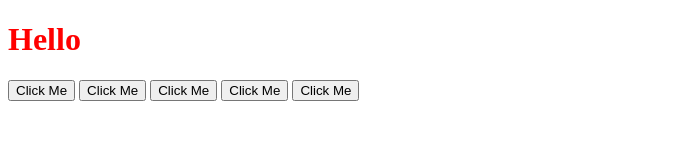
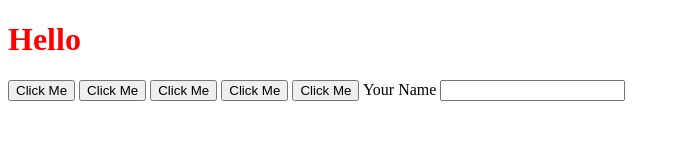
Before and after one commit to Lordwick5/jQuery, a plain HTML site: page index.html in a window 1280 px wide. Shown: the whole page, without its empty margins (0-680 px from the left). Drawn offline with nearby package versions, Linux system fonts and the light colour scheme.

Commit message:
updated code

```diff
--- a/index.html
+++ b/index.html
@@ -15,6 +15,9 @@
 <button>Click Me</button>
 <button>Click Me</button>
 
+<label for="name">Your Name</label>
+<input type="text" id="name" name="name">
+
 
 <script src="https://ajax.googleapis.com/ajax/libs/jquery/3.7.1/jquery.min.js"></script>
 <script src="index.js"></script>
```
